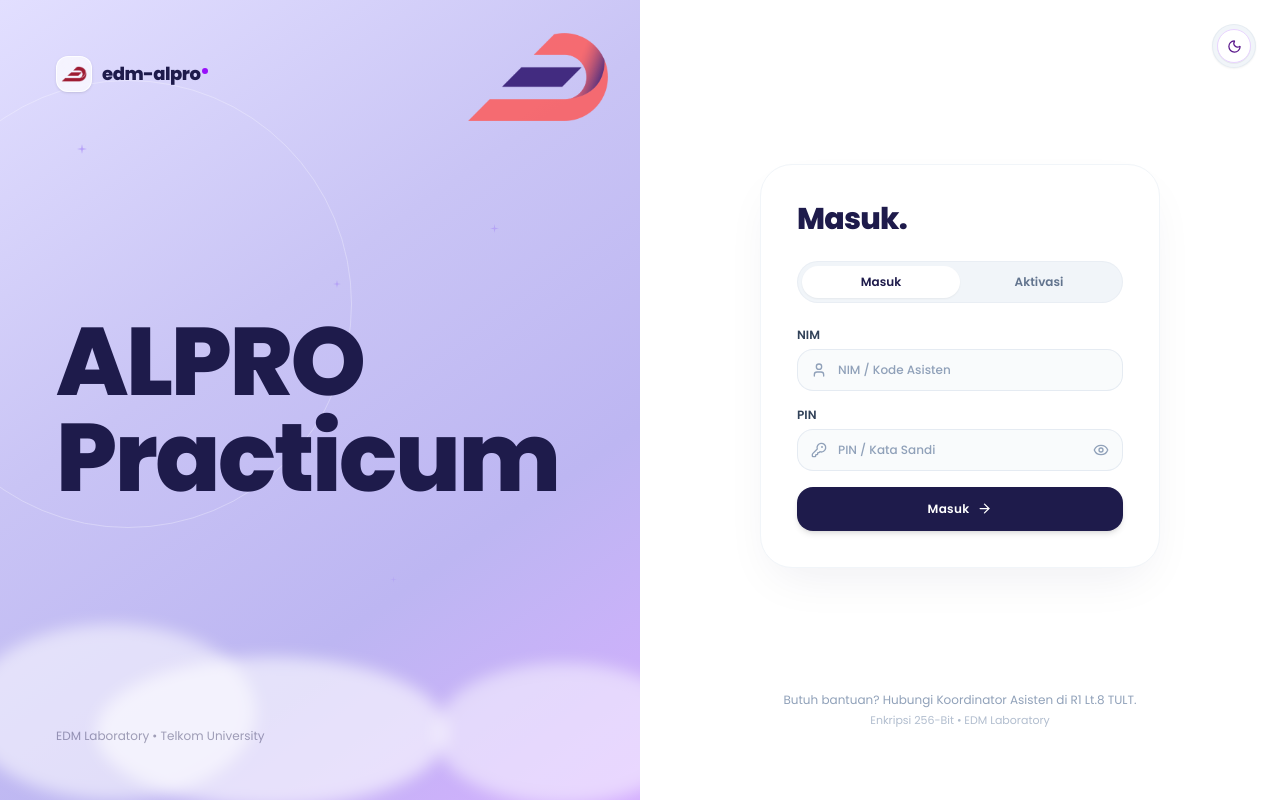
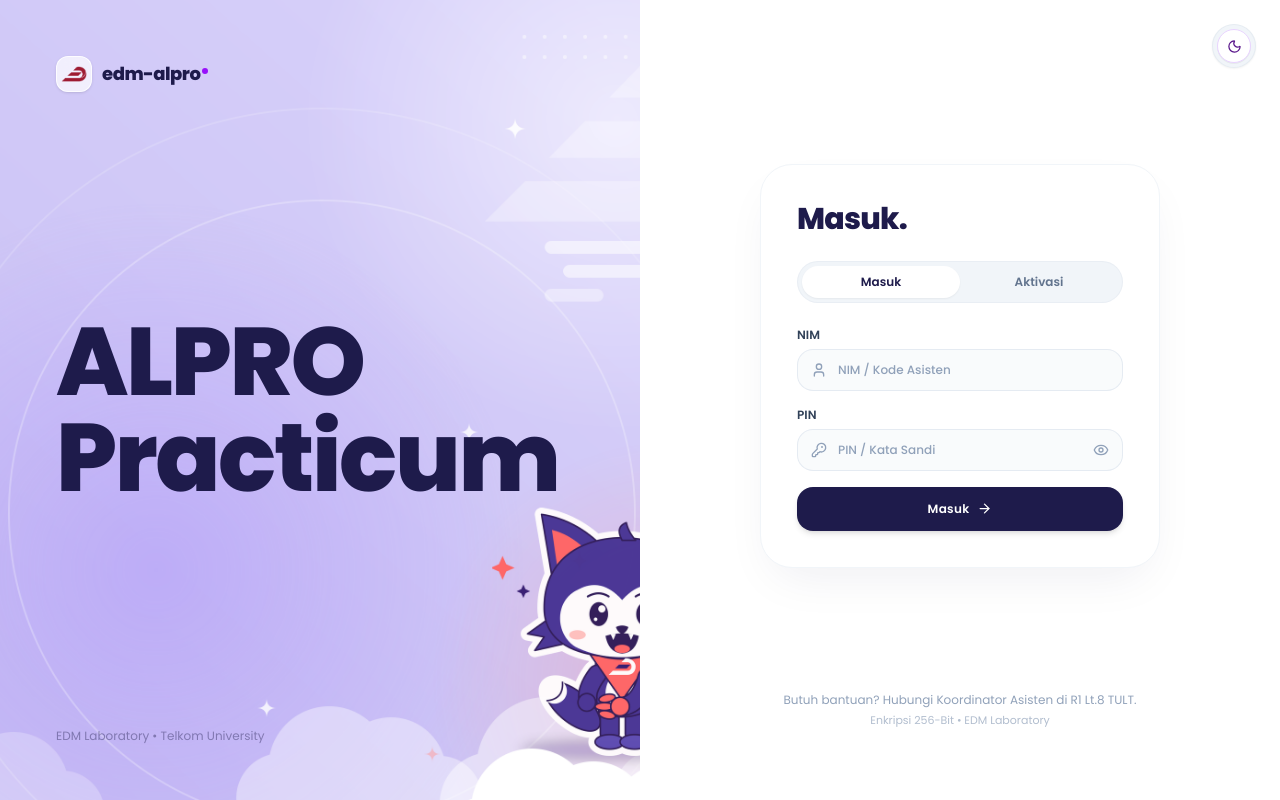
Before and after one commit to MaurellioChristopher/alpropraktikum, a Next.js app: page / in a window 1280 px wide. Built offline with nearby package versions, Linux system fonts and the light colour scheme.

Commit message:
feat: use Login_Background_Maskot.png as left panel full-cover background

```diff
--- a/src/app/page.tsx
+++ b/src/app/page.tsx
@@ -3,7 +3,6 @@
 import Image from "next/image";
 import { LoginForm } from "@/components/aureo/login-console";
 import { ThemeToggle } from "@/components/theme-toggle";
-import { motion } from "motion/react";
 
 export default function Home() {
   return (
@@ -12,63 +11,17 @@ export default function Home() {
       {/* ============================================================ */}
       {/* LEFT PANEL: LAVENDER GRADIENT + MASCOT BACKGROUND            */}
       {/* ============================================================ */}
-      <section className="hidden lg:flex w-1/2 h-full flex-col relative overflow-hidden"
-        style={{
-          background: "linear-gradient(145deg, #E2DFFF 0%, #C9C4F5 40%, #BDB6F2 70%, #D4AEFF 100%)",
-        }}
-      >
-        {/* ── Decorative sparkle stars (CSS, no image needed) ─────────── */}
-        {[
-          { top: "18%", left: "12%", size: 10, opacity: 0.55 },
-          { top: "35%", left: "52%", size: 8, opacity: 0.4 },
-          { top: "60%", left: "20%", size: 12, opacity: 0.45 },
-          { top: "72%", right: "38%", size: 7, opacity: 0.35 },
-          { top: "28%", right: "22%", size: 9, opacity: 0.5 },
-        ].map((s, i) => (
-          <motion.div
-            key={i}
-            animate={{ opacity: [s.opacity, s.opacity * 0.4, s.opacity] }}
-            transition={{ duration: 2.5 + i * 0.4, repeat: Infinity, ease: "easeInOut" }}
-            className="absolute pointer-events-none"
-            style={{ top: s.top, left: s.left, right: (s as {right?: string}).right }}
-          >
-            {/* 4-point star SVG */}
-            <svg width={s.size} height={s.size} viewBox="0 0 20 20" fill="none">
-              <path d="M10 0 L11.5 8.5 L20 10 L11.5 11.5 L10 20 L8.5 11.5 L0 10 L8.5 8.5 Z" fill="#8B5CF6" />
-            </svg>
-          </motion.div>
-        ))}
+      <section className="hidden lg:flex w-1/2 h-full flex-col relative overflow-hidden">
 
-        {/* ── Big light circle outline (decorative ring) ───────────────── */}
-        <div
-          className="absolute pointer-events-none rounded-full border border-white/30"
-          style={{ width: "70%", aspectRatio: "1", top: "10%", left: "-15%" }}
+        {/* ── Full-panel background image (contains mascot, EDM logo, clouds, stars) ── */}
+        <Image
+          src="/images/login-bg-maskot.png"
+          alt="EDM ALPRO Background"
+          fill
+          priority
+          sizes="50vw"
+          className="object-cover object-center"
         />
-
-        {/* ── EDM Logo (top-right, clean watermark style) ─────────────── */}
-        {/* Positioned so it's well above the mascot area */}
-        <div className="absolute top-6 right-6 xl:top-8 xl:right-8 z-10 pointer-events-none select-none">
-          <div className="relative" style={{ width: 140, height: 90 }}>
-            <Image
-              src="/images/edm-ribbon-logo.png"
-              alt="EDM Laboratory"
-              fill
-              sizes="140px"
-              className="object-contain opacity-80"
-              priority
-            />
-          </div>
-        </div>
-
-        {/* ── Cloud puffs at the bottom (CSS blur shapes) ─────────────── */}
-        <div className="absolute bottom-0 left-0 right-0 pointer-events-none" style={{ height: "22%" }}>
-          {/* Left cloud blob */}
-          <div className="absolute bottom-0 left-[-5%] w-[45%] h-full rounded-[50%] bg-white/55 blur-sm" />
-          {/* Center cloud blob */}
-          <div className="absolute bottom-[-4%] left-[15%] w-[55%] h-[85%] rounded-[50%] bg-white/60 blur-sm" />
-          {/* Right cloud blob */}
-          <div className="absolute bottom-[-2%] right-[-8%] w-[40%] h-[80%] rounded-[50%] bg-white/50 blur-sm" />
-        </div>
 
 
         {/* ── Foreground content: brand + headline ─────────────────────── */}
```
Also changed, not shown: public/images/login-bg-maskot.png (added).
